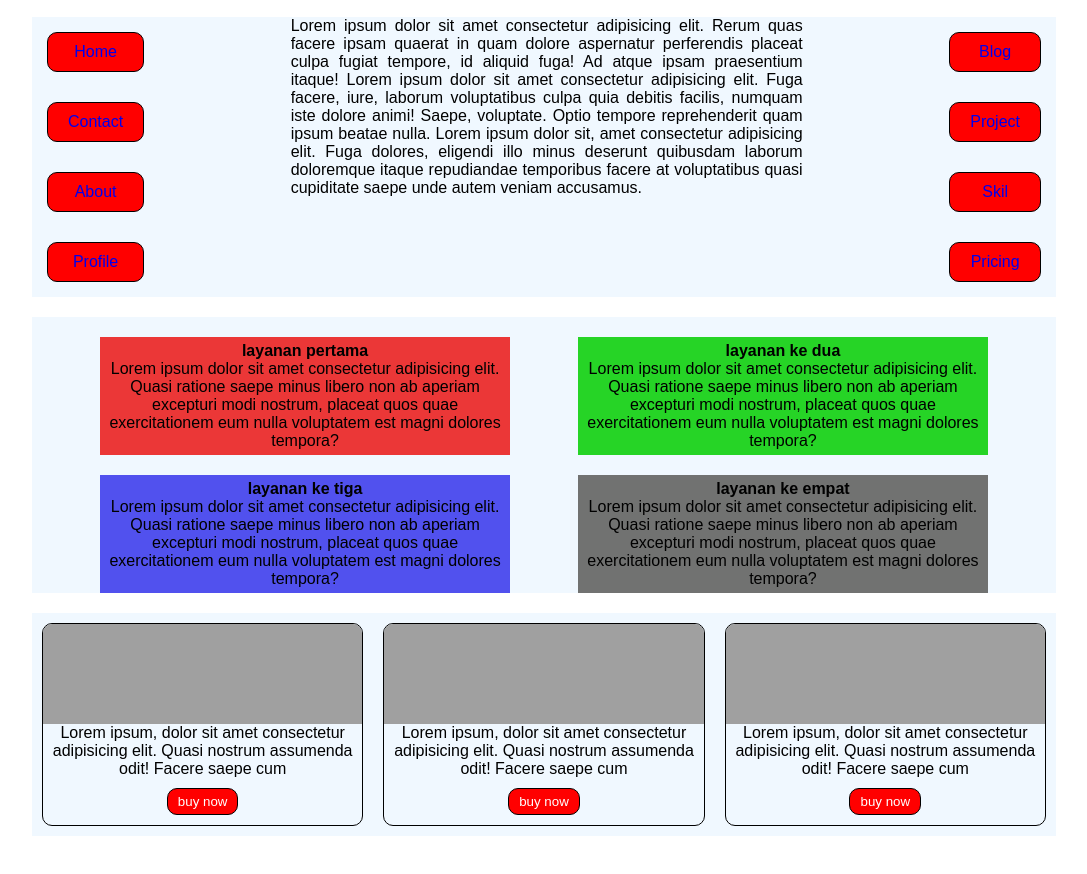
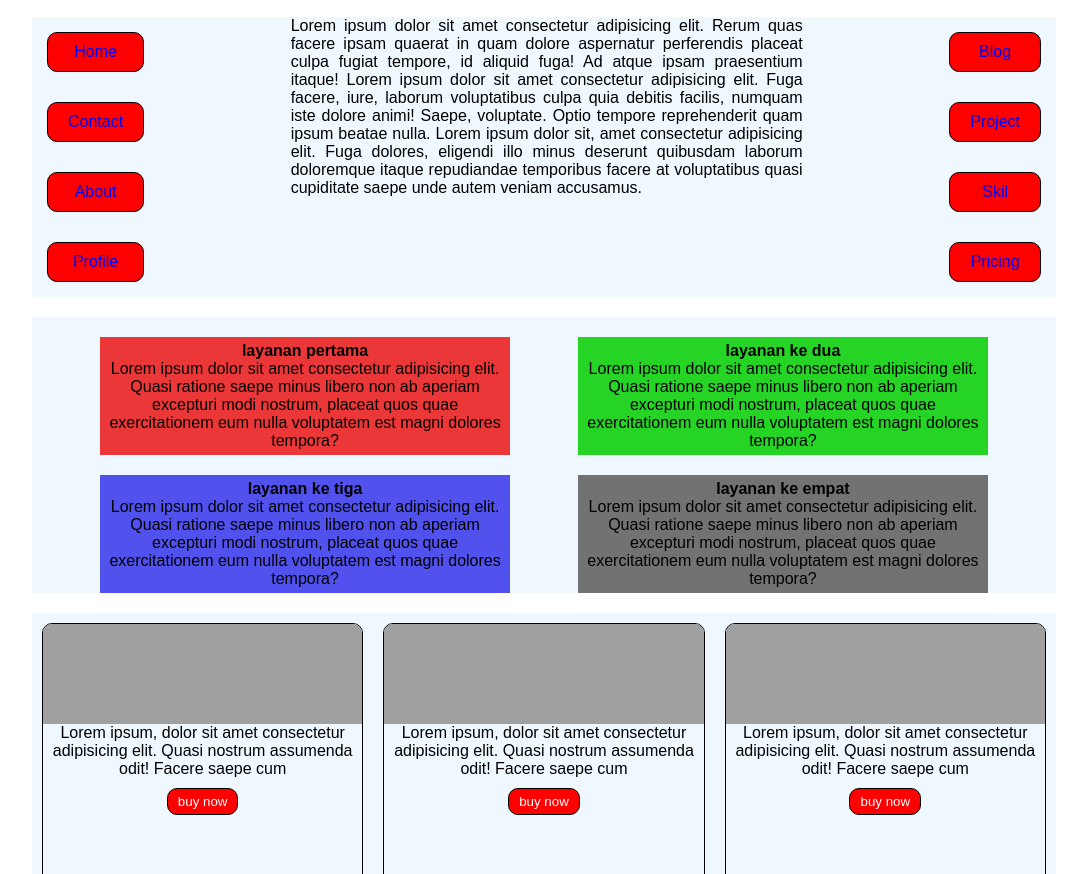
Before and after one commit to axzid/flexbox, a plain HTML site: page index.html in a window 1280 px wide. Shown: the part 78-952 px from the top of the page, without its empty margins (96-1183 px from the left). Drawn offline with Linux system fonts and the light colour scheme.

Commit message:
Update style.css

```diff
--- a/style.css
+++ b/style.css
@@ -120,6 +120,7 @@ header p{
     margin: 20px auto;
     background-color: aliceblue;
     display: flex;
+    height: 500px
 
 }
 .card{
```
